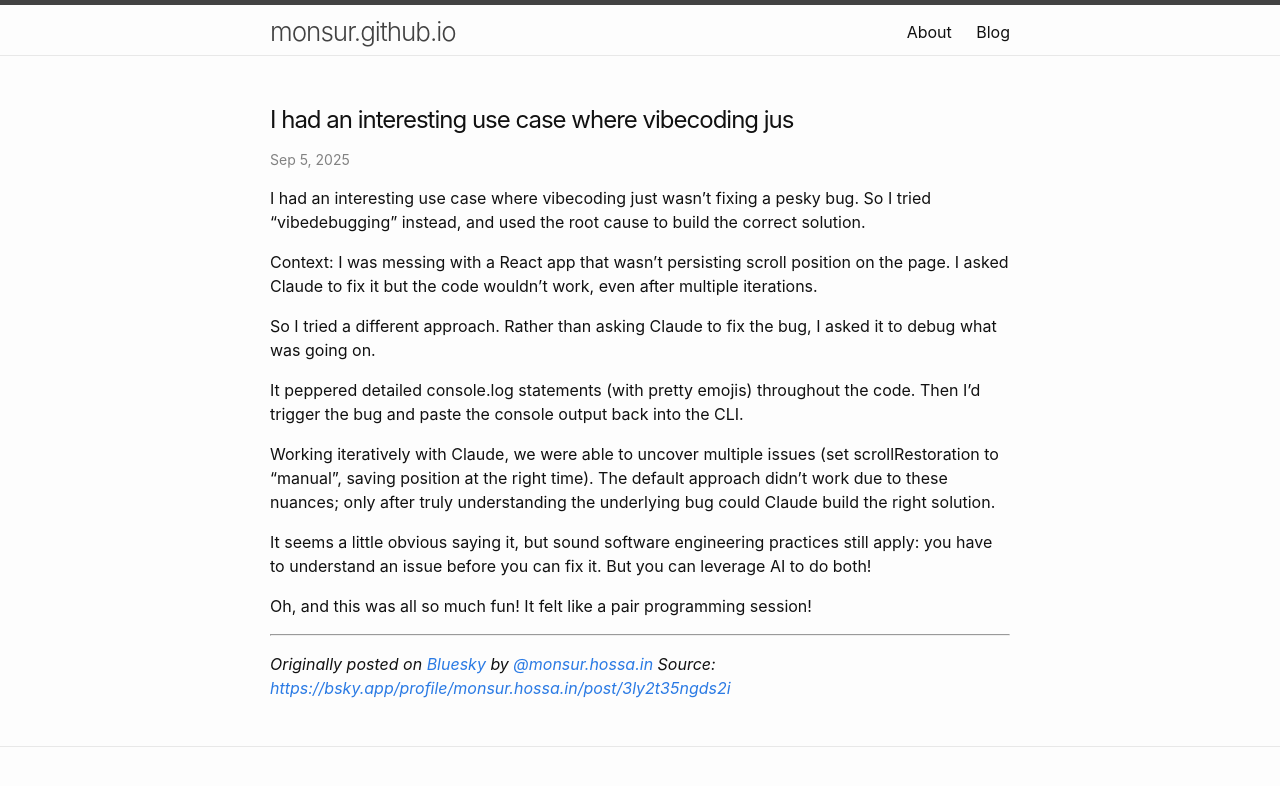
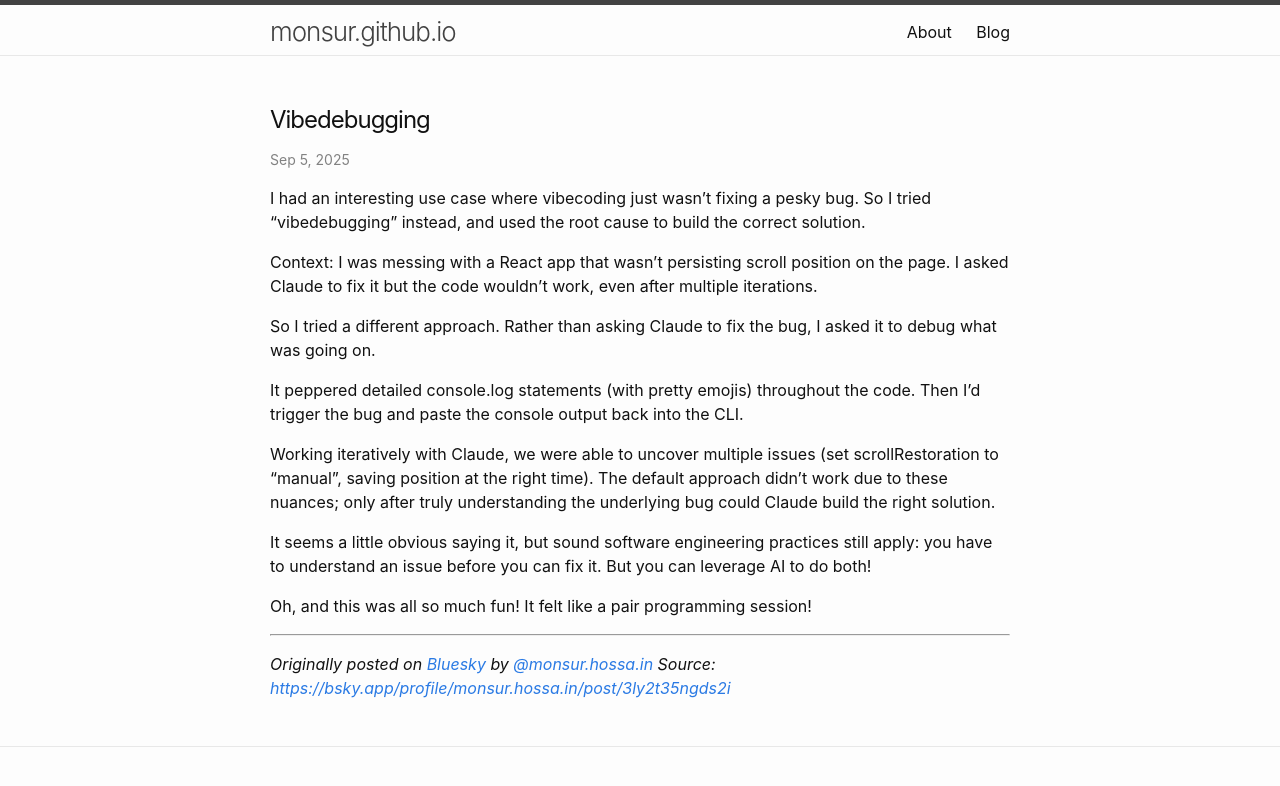
Before and after one commit to monsur/monsur.github.io, a Jekyll site: the page built from _posts/2025-09-05-i-had-an-interesting-use-case.md, in a window 1280 px wide. Shown: the top 786 px of the page. Built offline with Jekyll 4.4.1, drawn with Linux system fonts in a browser that asks for light colours.

Commit message:
fixing title

```diff
--- a/_posts/2025-09-05-i-had-an-interesting-use-case.md
+++ b/_posts/2025-09-05-i-had-an-interesting-use-case.md
@@ -1,5 +1,5 @@
 ---
-title: "I had an interesting use case where vibecoding jus"
+title: "Vibedebugging"
 author: "Monsur"
 author_handle: "monsur.hossa.in"
 date: 2025-09-05 04:27:42 +0000
```
